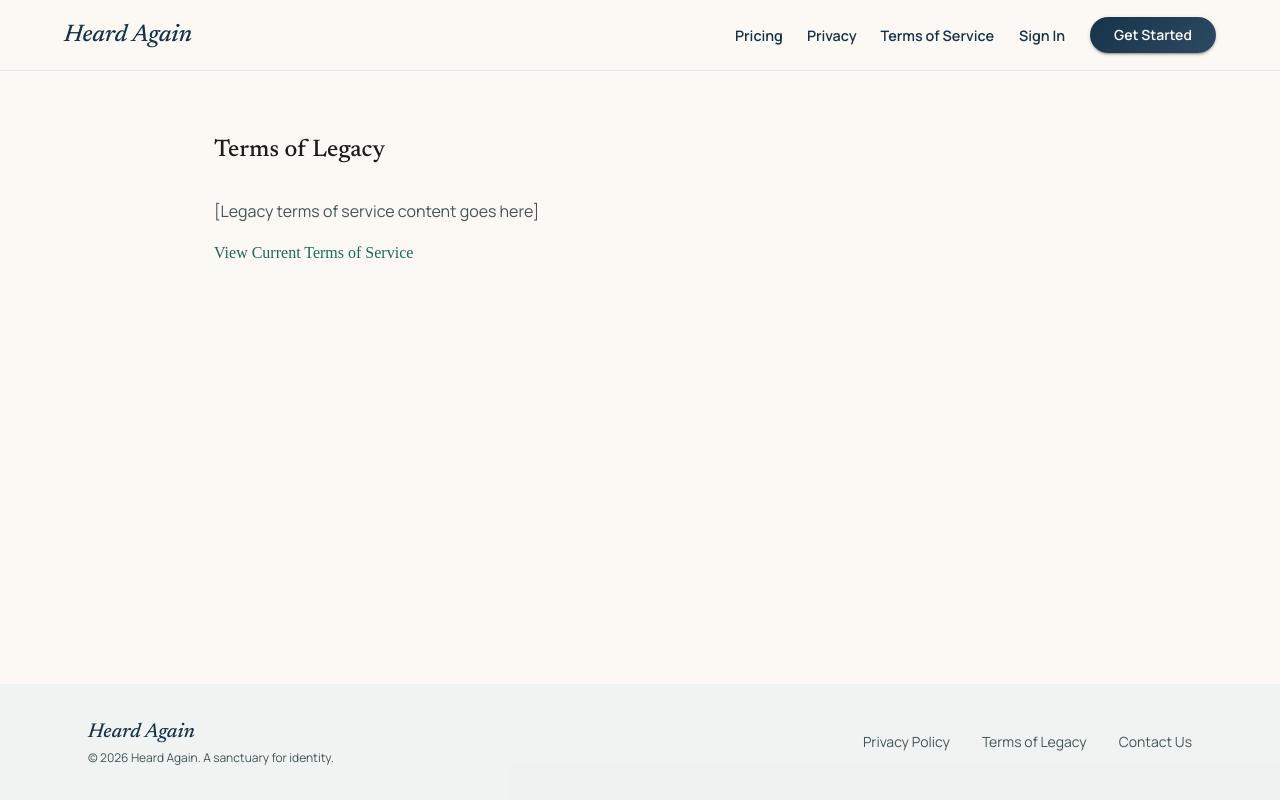
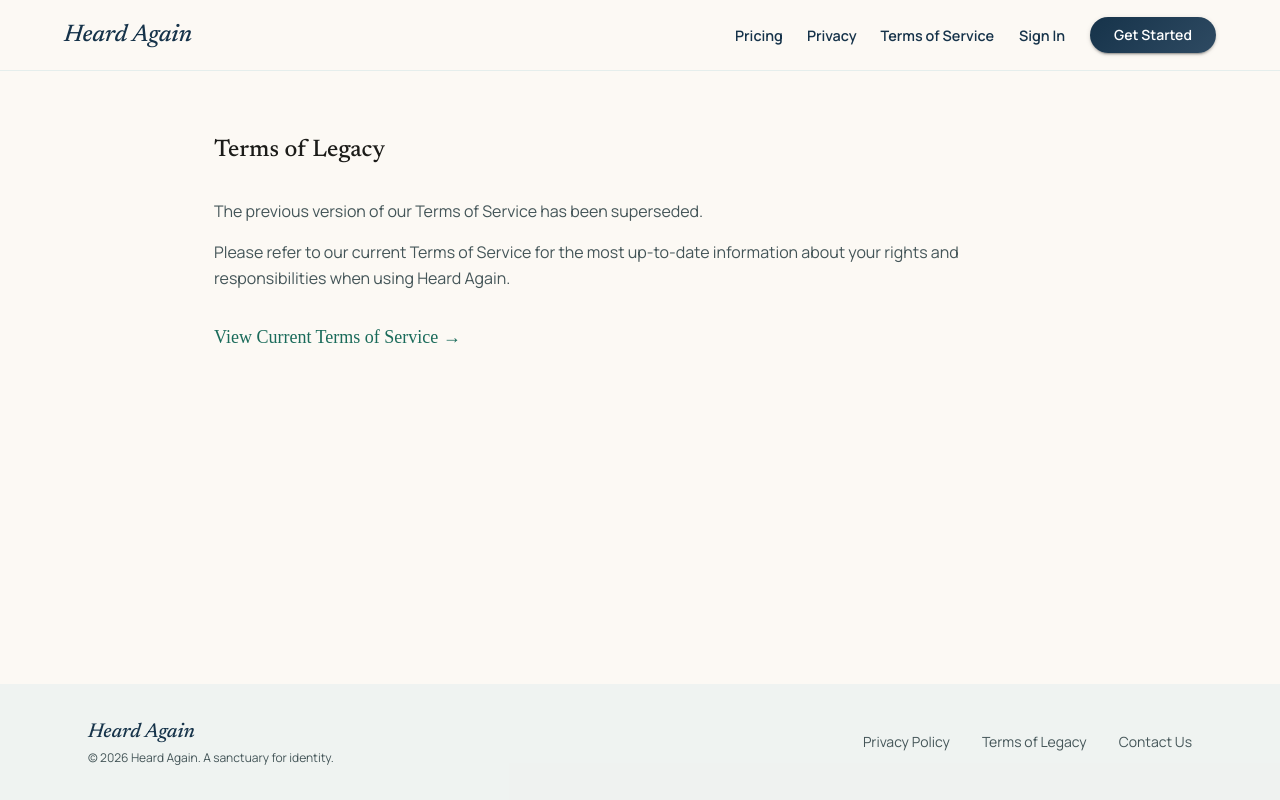
Before and after one commit to preludeofme/heard-again, a Next.js app in the folder UI/: page /terms-legacy in a window 1280 px wide. Built offline with nearby package versions, Linux system fonts and the light colour scheme.

Commit message:
feat: update terms-legacy page content and link to current Terms of Service; enhance VoiceService to include externalId in voice profile response; adjust next-env and next.config for improved asset tracing

```diff
--- a/UI/next.config.js
+++ b/UI/next.config.js
@@ -38,6 +38,12 @@ const nextConfig = {
     'isomorphic-dompurify',
     'jsdom',
   ],
+  // NFT tracing: the download API route does fs/path operations to serve local
+  // uploads. This tells Turbopack to include the uploads directory in the trace
+  // so the NFT warning doesn't fire.
+  outputFileTracingIncludes: {
+    '/api/assets/**': ['./uploads/**'],
+  },
   // @trigger.dev/react-hooks is ESM-only and hoisted to workspace root
   // node_modules — transpilePackages tells Turbopack to bundle it rather than
   // try to resolve it as an external CJS module.
--- a/UI/src/pages/terms-legacy.tsx
+++ b/UI/src/pages/terms-legacy.tsx
@@ -19,10 +19,13 @@ export default function TermsLegacyPage() {
             Terms of Legacy
           </Typography>
           <Typography variant="body1" color="text.secondary" sx={{ mb: 2 }}>
-            [Legacy terms of service content goes here]
+            The previous version of our Terms of Service has been superseded.
           </Typography>
-          <Link href="/terms" style={{ color: '#1a6b5a' }}>
-            View Current Terms of Service
+          <Typography variant="body1" color="text.secondary" sx={{ mb: 4 }}>
+            Please refer to our current Terms of Service for the most up-to-date information about your rights and responsibilities when using Heard Again.
+          </Typography>
+          <Link href="/terms" style={{ color: '#1a6b5a', fontSize: '1.125rem' }}>
+            View Current Terms of Service →
           </Link>
         </Container>
       </Box>
--- a/UI/src/services/VoiceService.ts
+++ b/UI/src/services/VoiceService.ts
@@ -71,7 +71,7 @@ export class VoiceService {
   async getVoiceProfile(
     familyspaceId: string,
     profileId: string
-  ): Promise<{ id: string; personId: string | null; name: string }> {
+  ): Promise<{ id: string; personId: string | null; name: string; externalId: string | null }> {
     const profile = await this.voiceProfileRepo.findById(profileId, familyspaceId)
 
     if (!profile || profile.status !== 'READY') {
@@ -86,6 +86,7 @@ export class VoiceService {
       id: profile.id,
       personId: profile.personId,
       name: profile.name,
+      externalId: profile.externalId,
     }
   }
 
```
Also changed, not shown: UI/next-env.d.ts.
